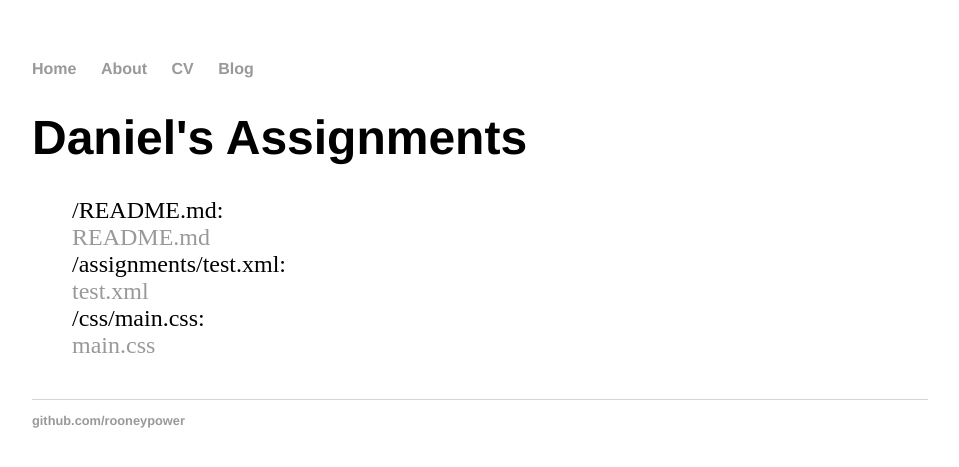
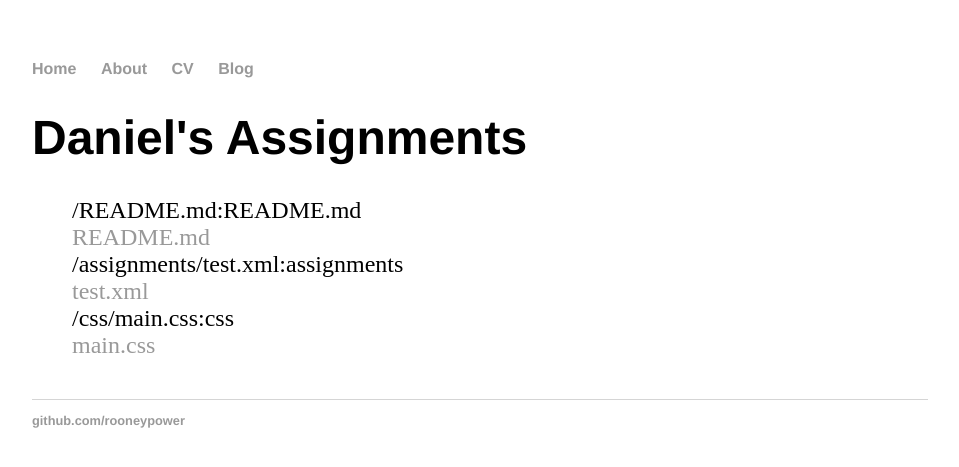
Before and after one commit to rooneypower/rooneypower.github.io, a Jekyll site: the page built from assignments/index.html, in a window 1280 px wide. Shown: the top 467 px of the page, without its empty margins (160-1119 px from the left). Built offline with Jekyll 4.4.1, drawn with Linux system fonts in a browser that asks for light colours.

Commit message:
Update index.html

```diff
--- a/assignments/index.html
+++ b/assignments/index.html
@@ -6,7 +6,7 @@ title: "Daniel's Assignments"
 <ul class="posts">
 	{% for file in site.static_files %}
 		{% assign dirs = file.path | split: '/' %}
-		  <li>{{file.path}}:{{dirs | first}}</li>
+		<li>{{file.path}}:{{dirs[1]}}</li>
 		<li><a href="{{ site.url }}{{ file.path }}">{{ file.name }}</a></li>
 	{% endfor %}
 </ul>
```
Lines whose indentation alone changed are shown as unchanged.
